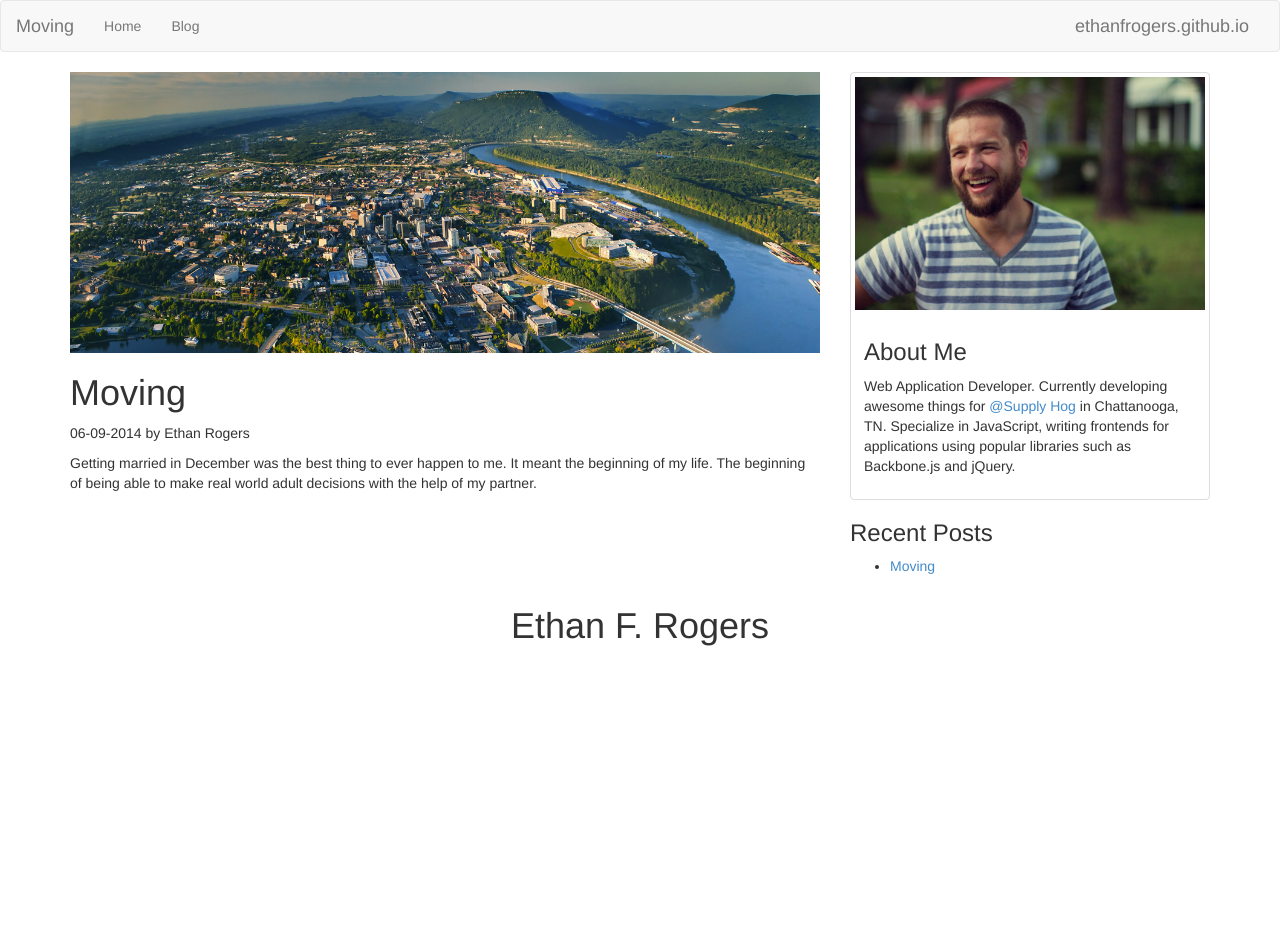
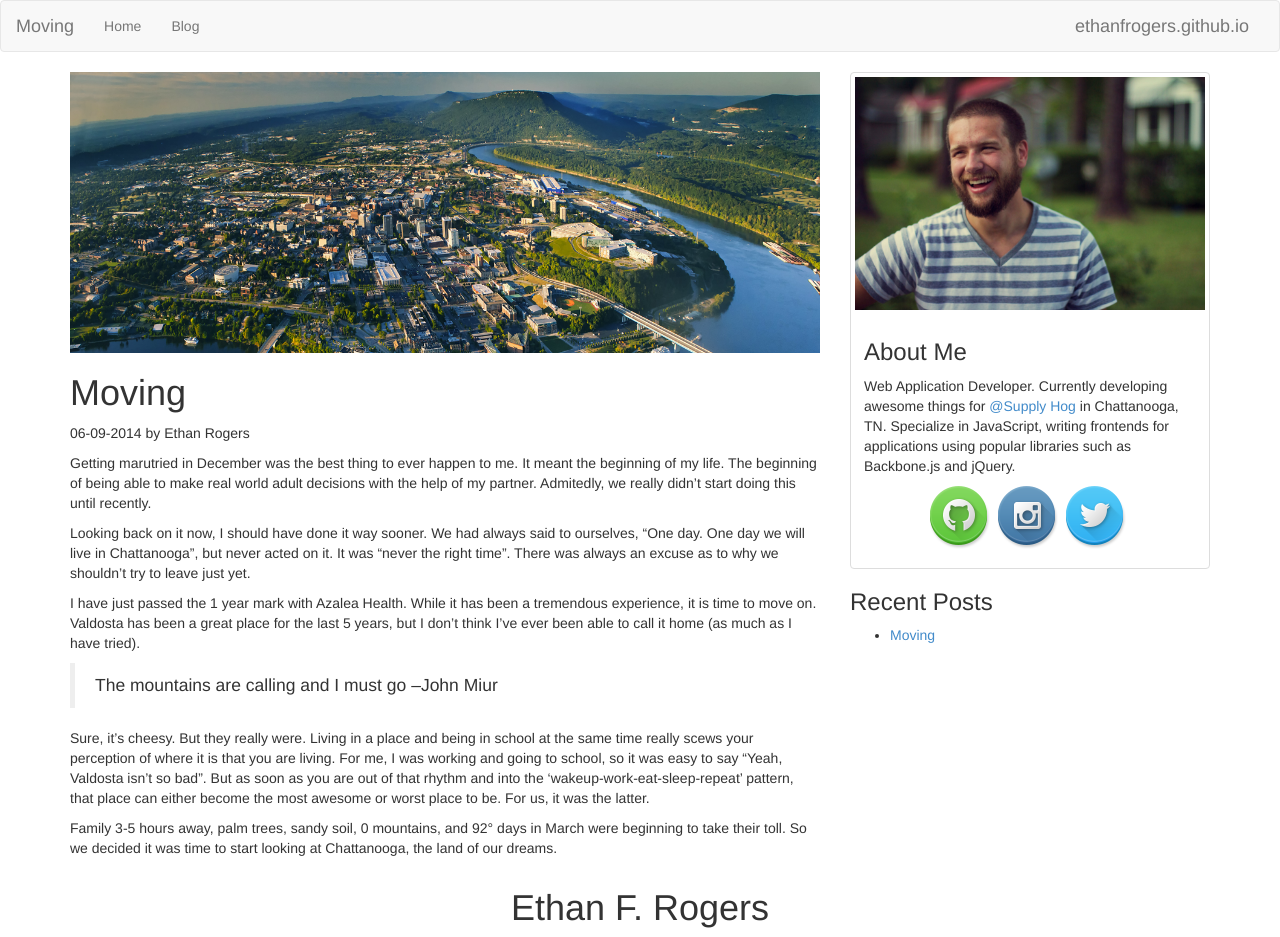
Before and after one commit to ethanfrogers/ethanfrogers.github.io, a Jekyll site: the page built from _posts/2014-06-09-moving.md, in a window 1280 px wide. Built offline with Jekyll 4.4.1, drawn with Linux system fonts in a browser that asks for light colours; Markdown is read by kramdown in place of the engine named in the settings; before the commit the page ends 900 px from its top, so only the background shows below that.

Commit message:
updates and continuing blog post

```diff
--- a/_includes/sidebar.html
+++ b/_includes/sidebar.html
@@ -3,6 +3,9 @@
   <div class="caption">
     <h3>About Me</h3>
     <p>Web Application Developer. Currently developing awesome things for <a href="https://twitter.com/SupplyHog">@Supply Hog</a> in Chattanooga, TN. Specialize in JavaScript, writing frontends for applications using popular libraries such as Backbone.js and jQuery.</p>
+    <div class="center"><a class="inline" href="http://github.com/ethanfrogers"><img src="/assets/github.png"></a>
+	<a class="inline" href="http://instagram.com/e_frogers"><img src="/assets/instagram.png"></a>
+	<a class="inline" href="http://twitter.com/e_frogers"><img src="/assets/twitter.png"></a></div>
   </div>
 </div>
 <h3>Recent Posts</h3>
--- a/_posts/2014-06-09-moving.md
+++ b/_posts/2014-06-09-moving.md
@@ -5,4 +5,15 @@ thumbnail: chattanooga.jpg
 image: chattanooga.png
 ---
 
-Getting married in December was the best thing to ever happen to me. It meant the beginning of my life. The beginning of being able to make real world adult decisions with the help of my partner.
+Getting marutried in December was the best thing to ever happen to me. It meant the beginning of my life. The beginning of being able to make real world adult decisions with the help of my partner. Admitedly, we really didn't start doing this until recently.
+
+Looking back on it now, I should have done it way sooner. We had always said to ourselves, "One day. One day we will live in Chattanooga", but never acted on it. It was "never the right time". There was always an excuse as to why we shouldn't try to leave just yet.
+
+I have just passed the 1 year mark with Azalea Health. While it has been a tremendous experience, it is time to move on. Valdosta has been a great place for the last 5 years, but I don't think I've ever been able to call it home (as much as I have tried).
+
+>The mountains are calling and I must go
+>--John Miur
+
+Sure, it's cheesy. But they really were. Living in a place and being in school at the same time really scews your perception of where it is that you are living. For me, I was working and going to school, so it was easy to say "Yeah, Valdosta isn't so bad". But as soon as you are out of that rhythm and into the 'wakeup-work-eat-sleep-repeat' pattern, that place can either become the most awesome or worst place to be. For us, it was the latter.
+
+Family 3-5 hours away, palm trees, sandy soil, 0 mountains, and 92° days in March were beginning to take their toll. So we decided it was time to start looking at Chattanooga, the land of our dreams.
--- a/css/main.css
+++ b/css/main.css
@@ -9,3 +9,11 @@
 .footer{
 	text-align: center;
 }
+
+a.inline{
+	display: inline-block;
+}
+
+.center{
+	text-align: center;
+}
```
Also changed, not shown: 4 other files.
